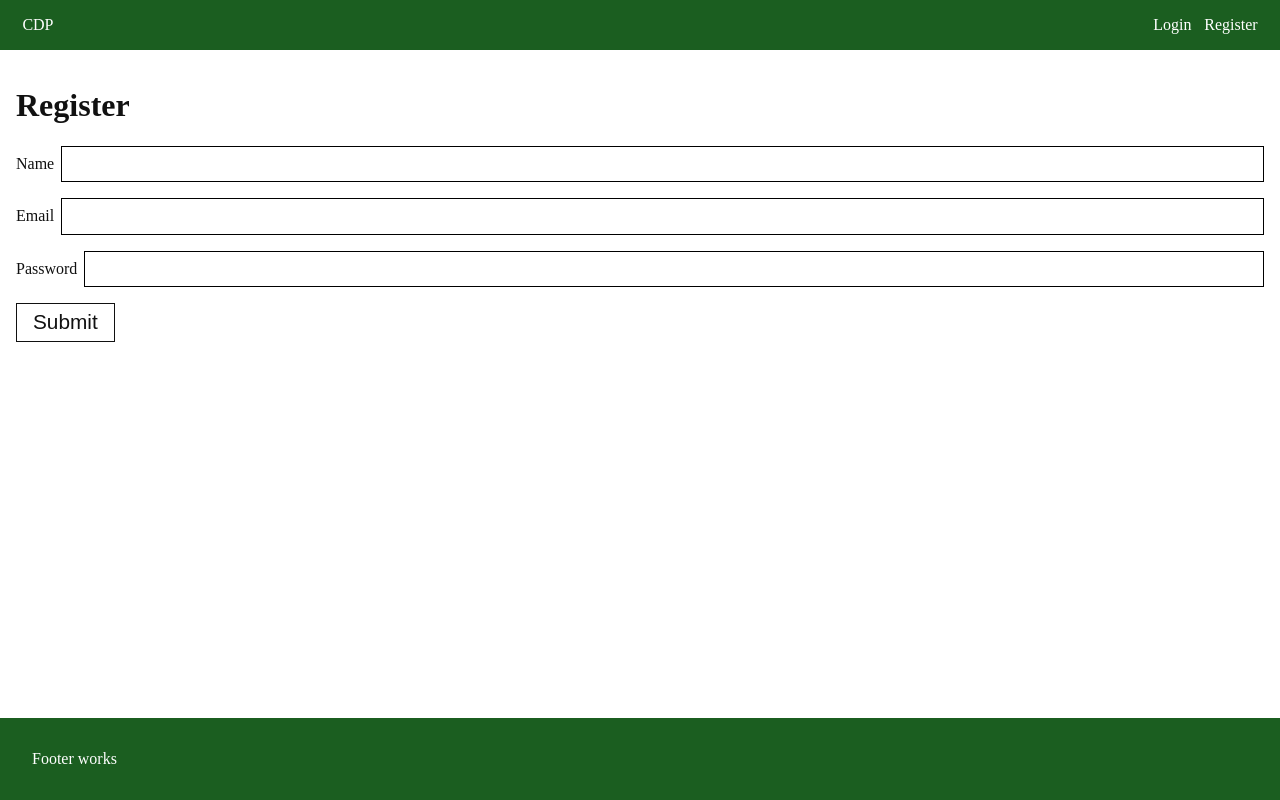
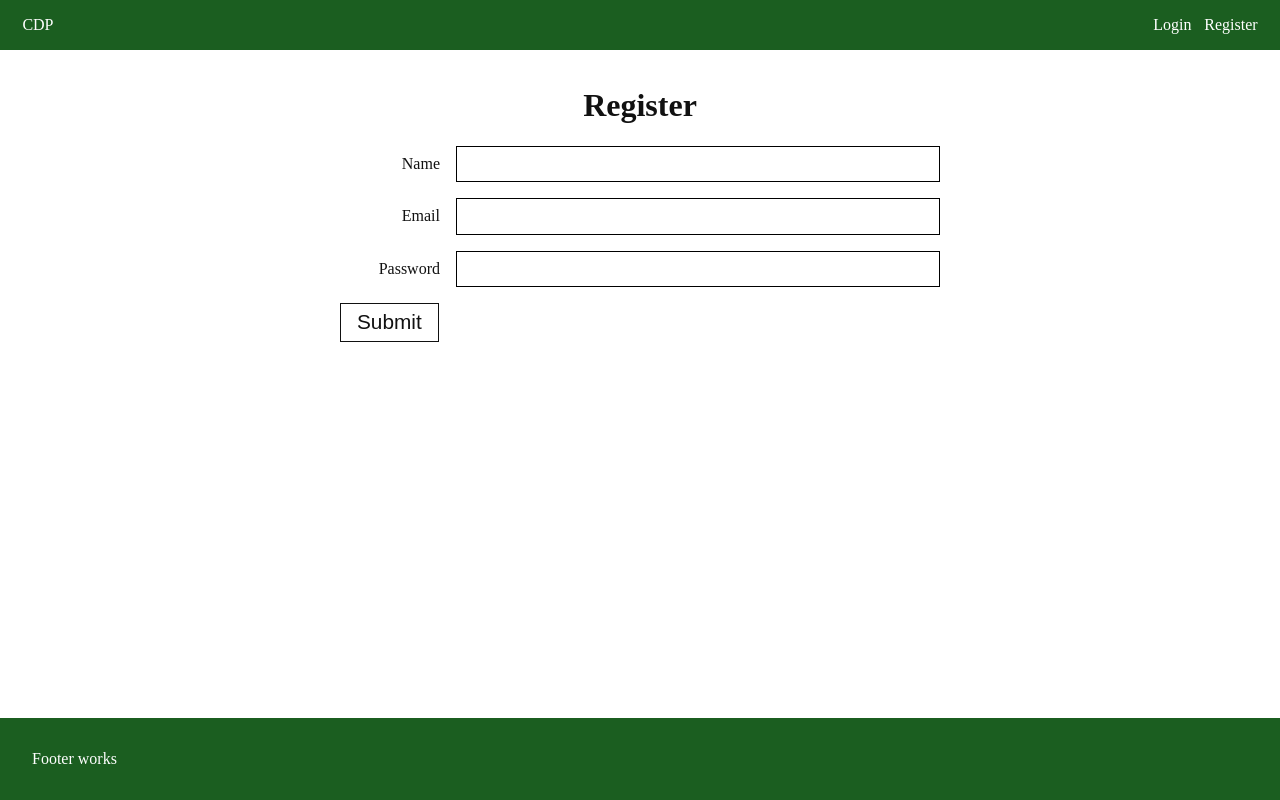
Before and after one commit to pope-12/angular-cdp, an Angular app in the folder cdp/: page /register in a window 1280 px wide. Built offline with nearby package versions, Linux system fonts and the light colour scheme.

Commit message:
Update some styles

```diff
--- a/cdp/src/app/app.component.ts
+++ b/cdp/src/app/app.component.ts
@@ -7,7 +7,7 @@ import { NavigationCancel, NavigationEnd, NavigationError, NavigationStart, Rout
 @Component({
   selector: 'app-root',
   templateUrl: './app.component.html',
-  styleUrls: ['./app.component.scss']
+  styleUrls: ['./app.component.scss'],
 })
 export class AppComponent implements OnInit {
   public loading = false;
@@ -36,4 +36,8 @@ export class AppComponent implements OnInit {
       this.auth.setUser();
     }
   }
+
+  getState(outlet) {
+    return outlet.activatedRouteData.state;
+  }
 }
--- a/cdp/src/app/core/auth/auth-form/auth-form.component.html
+++ b/cdp/src/app/core/auth/auth-form/auth-form.component.html
@@ -19,5 +19,7 @@
     <input class="input" type="password" id="password" formControlName="password">
   </div>
 
-  <button type="submit" class="btn">Submit</button>
+  <div class="form-group">
+    <button type="submit" class="btn">Submit</button>
+  </div>
 </form>
--- a/cdp/src/app/core/core.module.ts
+++ b/cdp/src/app/core/core.module.ts
@@ -7,11 +7,13 @@ import { AuthModule } from './auth/auth.module';
 import { SharedModule } from '../shared/shared.module';
 import { HttpClientModule } from '@angular/common/http';
 import { DatePipe } from '@angular/common';
+import { BrowserAnimationsModule } from '@angular/platform-browser/animations';
 
 
 @NgModule({
   declarations: [],
   imports: [
+    BrowserAnimationsModule,
     HttpClientModule,
     CoreRoutingModule,
     LayoutModule,
--- a/cdp/src/app/plan/goals/goal-form/goal-form.component.html
+++ b/cdp/src/app/plan/goals/goal-form/goal-form.component.html
@@ -18,5 +18,7 @@
     <input class="input" type="date" id="completedDate" formControlName="completedDate">
   </div>
 
-  <button class="btn" type="submit">Submit</button>
+  <div class="form-group mt">
+    <button class="btn" type="submit">Submit</button>
+  </div>
 </form>
--- a/cdp/src/app/plan/plan-form/plan-form.component.html
+++ b/cdp/src/app/plan/plan-form/plan-form.component.html
@@ -19,5 +19,7 @@
     </select>
   </div>
 
-  <button type="submit" class="btn">Submit</button>
+  <div class="form-group">
+    <button type="submit" class="btn">Submit</button>
+  </div>
 </form>
--- a/cdp/src/styles/input.scss
+++ b/cdp/src/styles/input.scss
@@ -14,15 +14,18 @@
 }
 
 .form-group {
-  margin-bottom: 1rem;
+  max-width:600px;
+  margin:0 auto 1rem;
 
   &.form-group-columns {
     display:flex;
 
     label {
-      margin-right: .4rem;
+      margin-right: 1rem;
       display:flex;
       align-items: center;
+      min-width:100px;
+      justify-content: flex-end;
     }
 
     .input, .select {
--- a/cdp/src/styles/typography.scss
+++ b/cdp/src/styles/typography.scss
@@ -11,3 +11,7 @@ a {
     color: var(--primary-color);
   }
 }
+
+h1 {
+  text-align:center;
+}
--- a/cdp/src/styles/utility.scss
+++ b/cdp/src/styles/utility.scss
@@ -13,5 +13,9 @@
 
 
 .mb {
-  margin-bottom: .5rem;
+  margin-bottom: 1rem;
 }
+
+.mt {
+  margin-top: 1rem;
+}
```
